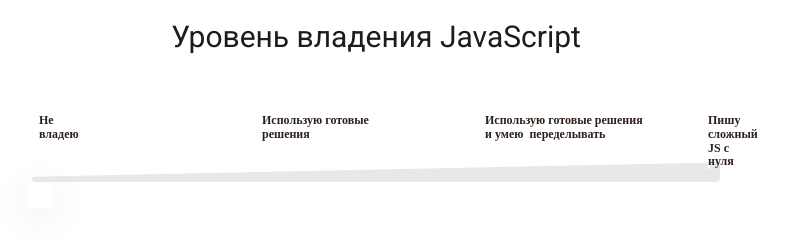
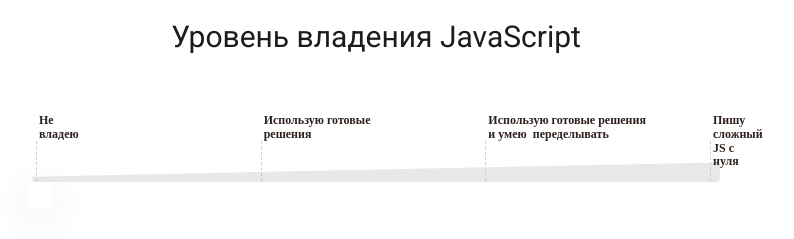
Before and after one commit to YuriiHaiduk/test, a website: page www/index.html in a window 1280 px wide. Shown: the part 1367-1606 px from the top of the page, 264-1058 px from the left. Drawn offline with nearby package versions, Linux system fonts and the light colour scheme; files that its build step writes are made by us from their sources; a web font is replaced by a local one.

Commit message:
small fix in range

```diff
--- a/www/scss/blocks/custom-range.scss
+++ b/www/scss/blocks/custom-range.scss
@@ -12,7 +12,7 @@
 $slider-track-height: 6px;
 $slider-track-border-radius: 4px;
 
-$slider-tick-width: 5px;
+$slider-tick-width: 0;
 $slider-tick-height: 5px;
 
 $container-width: 840px;
@@ -100,8 +100,6 @@
   cursor: pointer;
   width: $slider-tick-width;
   height: $slider-tick-height;
-  //border-radius: 50%;
-  //background-color: $light-teal;
   position: relative;
   bottom:8px;
   .tick-value {
@@ -109,22 +107,29 @@
     font-size: 12px;
     color: #2e211c;
     font-weight: 600;
-    //position: absolute;
-    //bottom: -0.5em;
-    //right: 0;
-    //left: -1em;
     background-color: $white;
     width:33%;
     display: flex;
+    position: relative;
+
+    &::before{
+      content:'';
+      width: 1px;
+      height: 40px;
+      //ackground: red;b
+      border-left:1px dashed #ccc;
+      position: absolute;
+      left: -3px;
+      top: 27px;
+    }
 
   }
+  .tick-value:nth-child(3n)::before{
+      left:0;
+    }
 
-  //&:nth-last-child(1) {
-  //  width:70px;
-  //}
-  //&:nth-child(3){
-  //  width:150px;
-  //}
+
+
 }
 
 /*
```
Also changed, not shown: build/www/css/style.css.
